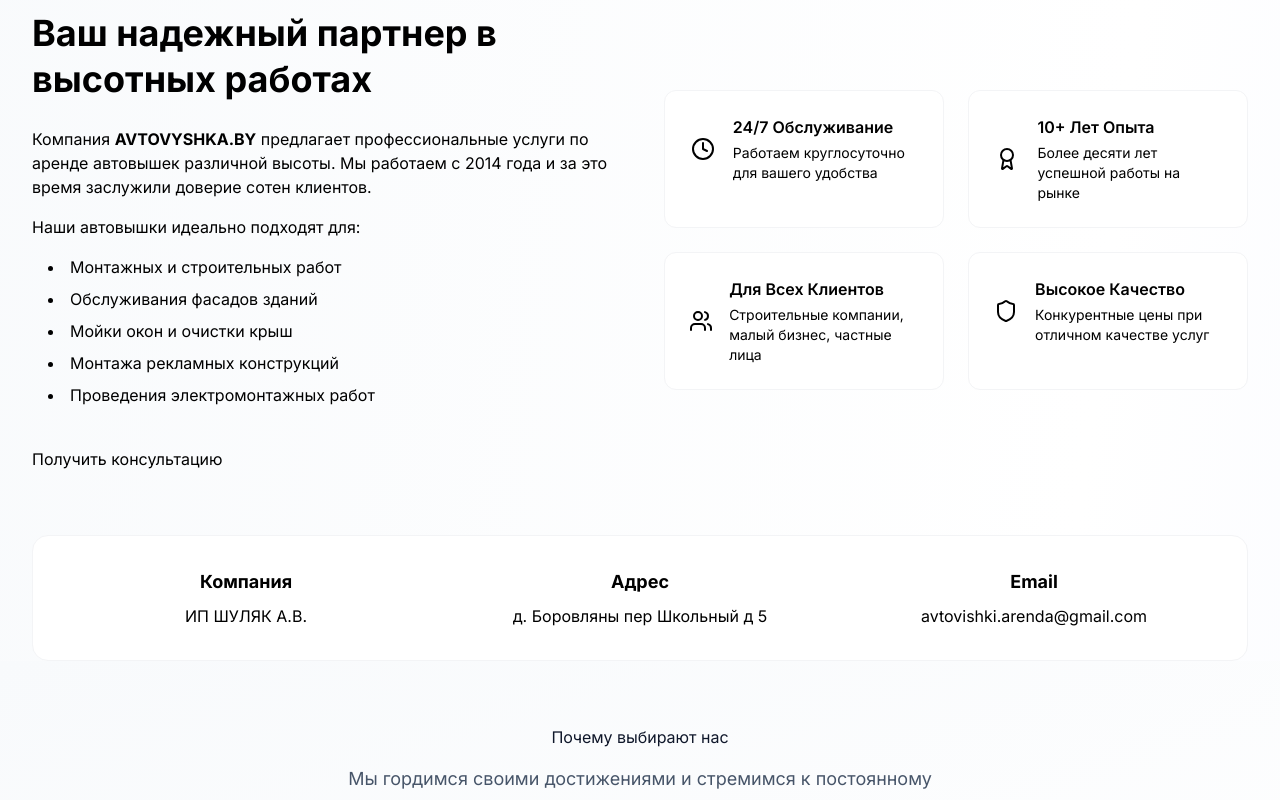
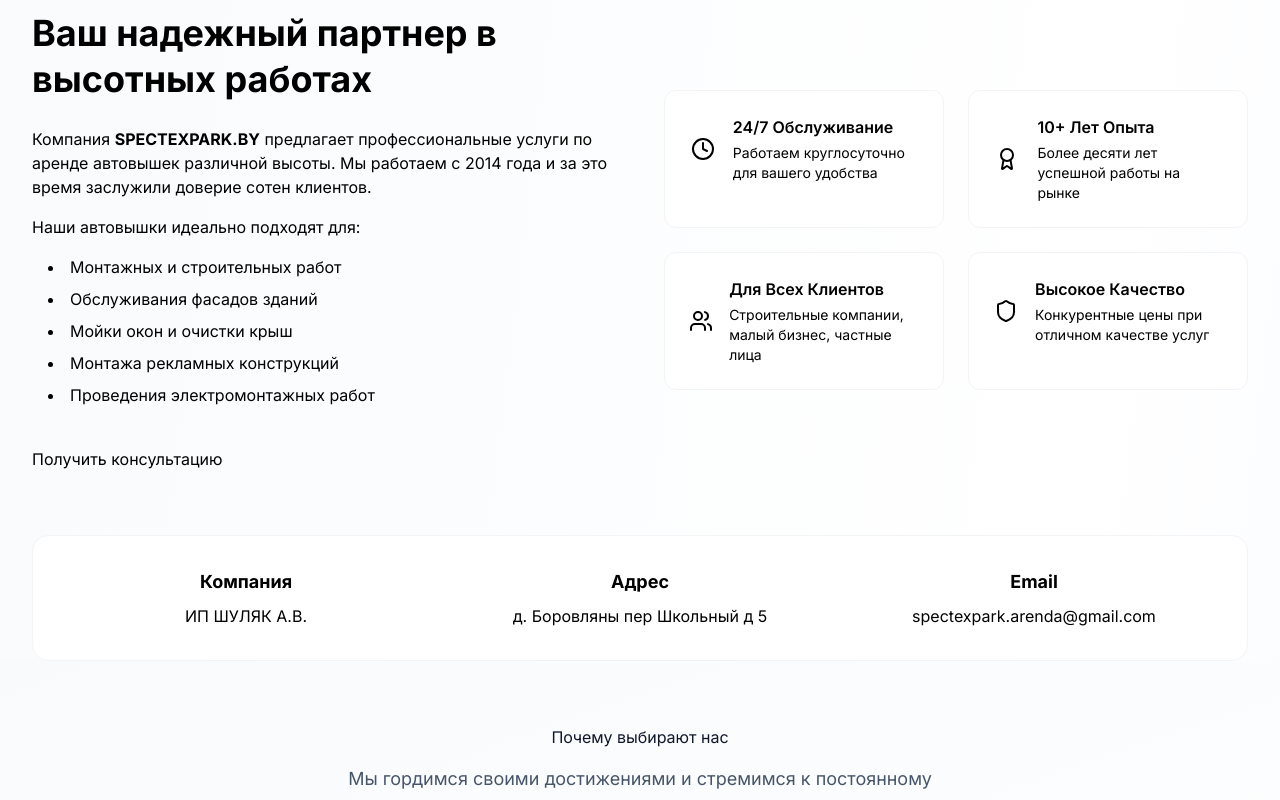
Before and after one commit to shuliakleonid/spectexpark.by, a Next.js app: page / in a window 1280 px wide. Shown: the part 1180-1980 px from the top of the page. Built offline with nearby package versions, Linux system fonts and the light colour scheme.

Commit message:
fix domain name to spectexpark

```diff
--- a/src/app/robots.ts
+++ b/src/app/robots.ts
@@ -9,6 +9,6 @@
       allow: '/',
       disallow: '/private/',
     },
-    sitemap: 'https://avtovyshka.by/sitemap.xml',
+    sitemap: 'https://spectexpark.by/sitemap.xml',
   }
 }
--- a/src/app/sitemap.ts
+++ b/src/app/sitemap.ts
@@ -5,31 +5,31 @@
 export default function sitemap(): MetadataRoute.Sitemap {
   return [
     {
-      url: 'https://avtovyshka.by',
+      url: 'https://spectexpark.by',
       lastModified: new Date(),
       changeFrequency: 'monthly',
       priority: 1,
     },
     {
-      url: 'https://avtovyshka.by/#about',
+      url: 'https://spectexpark.by/#about',
       lastModified: new Date(),
       changeFrequency: 'monthly',
       priority: 0.8,
     },
     {
-      url: 'https://avtovyshka.by/#equipment',
+      url: 'https://spectexpark.by/#equipment',
       lastModified: new Date(),
       changeFrequency: 'monthly',
       priority: 0.8,
     },
     {
-      url: 'https://avtovyshka.by/#gallery',
+      url: 'https://spectexpark.by/#gallery',
       lastModified: new Date(),
       changeFrequency: 'monthly',
       priority: 0.6,
     },
     {
-      url: 'https://avtovyshka.by/#contact',
+      url: 'https://spectexpark.by/#contact',
       lastModified: new Date(),
       changeFrequency: 'monthly',
       priority: 0.9,
--- a/src/components/layout/Footer.tsx
+++ b/src/components/layout/Footer.tsx
@@ -39,7 +39,7 @@
                 </div>
                 <div className="flex flex-col">
                   <span className="text-2xl font-bold text-gradient-primary">
-                    AVTOVYSHKA.BY
+                    SPECTEXPARK.BY
                   </span>
                   <span className="text-sm text-neutral-400">
                     Профессиональная аренда автовышек
@@ -81,10 +81,10 @@
                     <Mail className="w-5 h-5 text-primary" />
                   </div>
                   <a
-                    href="mailto:avtovishki.arenda@gmail.com"
+                    href="mailto:spectexpark.arenda@gmail.com"
                     className="hover:text-primary transition-colors font-medium"
                   >
-                    avtovishki.arenda@gmail.com
+                    spectexpark.arenda@gmail.com
                   </a>
                 </div>
                 <div className="flex items-center gap-3 group">
--- a/src/components/sections/About.tsx
+++ b/src/components/sections/About.tsx
@@ -63,7 +63,7 @@
 
             <div className="space-y-4 text-text-secondary">
               <p>
-                Компания <strong className="text-secondary">AVTOVYSHKA.BY</strong> предлагает
+                Компания <strong className="text-secondary">SPECTEXPARK.BY</strong> предлагает
                 профессиональные услуги по аренде автовышек различной высоты. Мы работаем
                 с 2014 года и за это время заслужили доверие сотен клиентов.
               </p>
@@ -154,10 +154,10 @@
             <div>
               <h4 className="font-bold text-secondary text-lg mb-2">Email</h4>
               <a
-                href="mailto:avtovishki.arenda@gmail.com"
+                href="mailto:spectexpark.arenda@gmail.com"
                 className="text-primary hover:text-accent transition-colors"
               >
-                avtovishki.arenda@gmail.com
+                spectexpark.arenda@gmail.com
               </a>
             </div>
           </div>
--- a/src/components/sections/Contact.tsx
+++ b/src/components/sections/Contact.tsx
@@ -16,8 +16,8 @@
     {
       icon: Mail,
       title: 'Email',
-      value: 'avtovishki.arenda@gmail.com',
-      href: 'mailto:avtovishki.arenda@gmail.com',
+      value: 'spectexpark.arenda@gmail.com',
+      href: 'mailto:spectexpark.arenda@gmail.com',
       description: 'Пишите нам'
     },
     {
```
Also changed, not shown: 1 other file (tests, documents, lock files or other folders).
